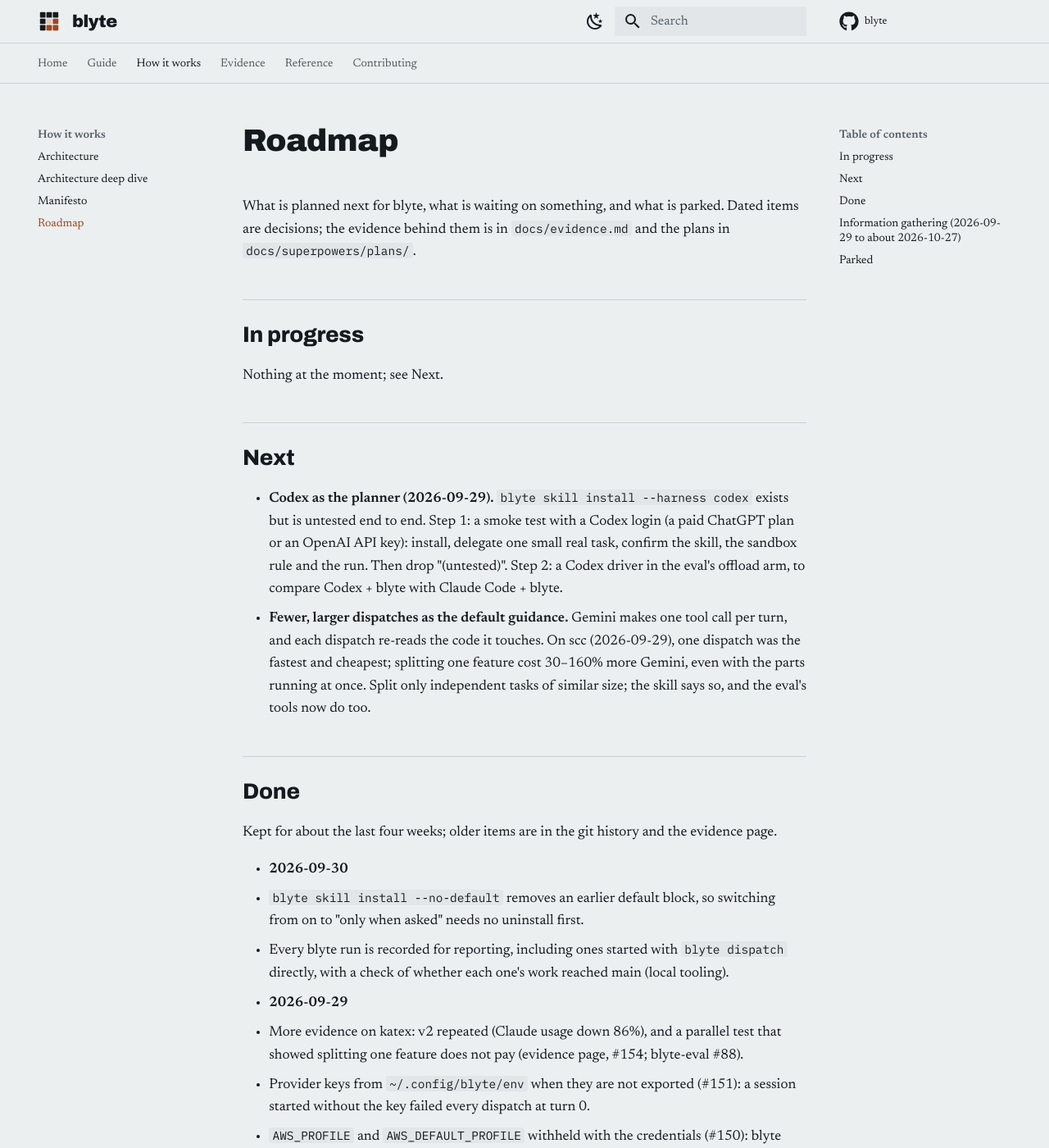
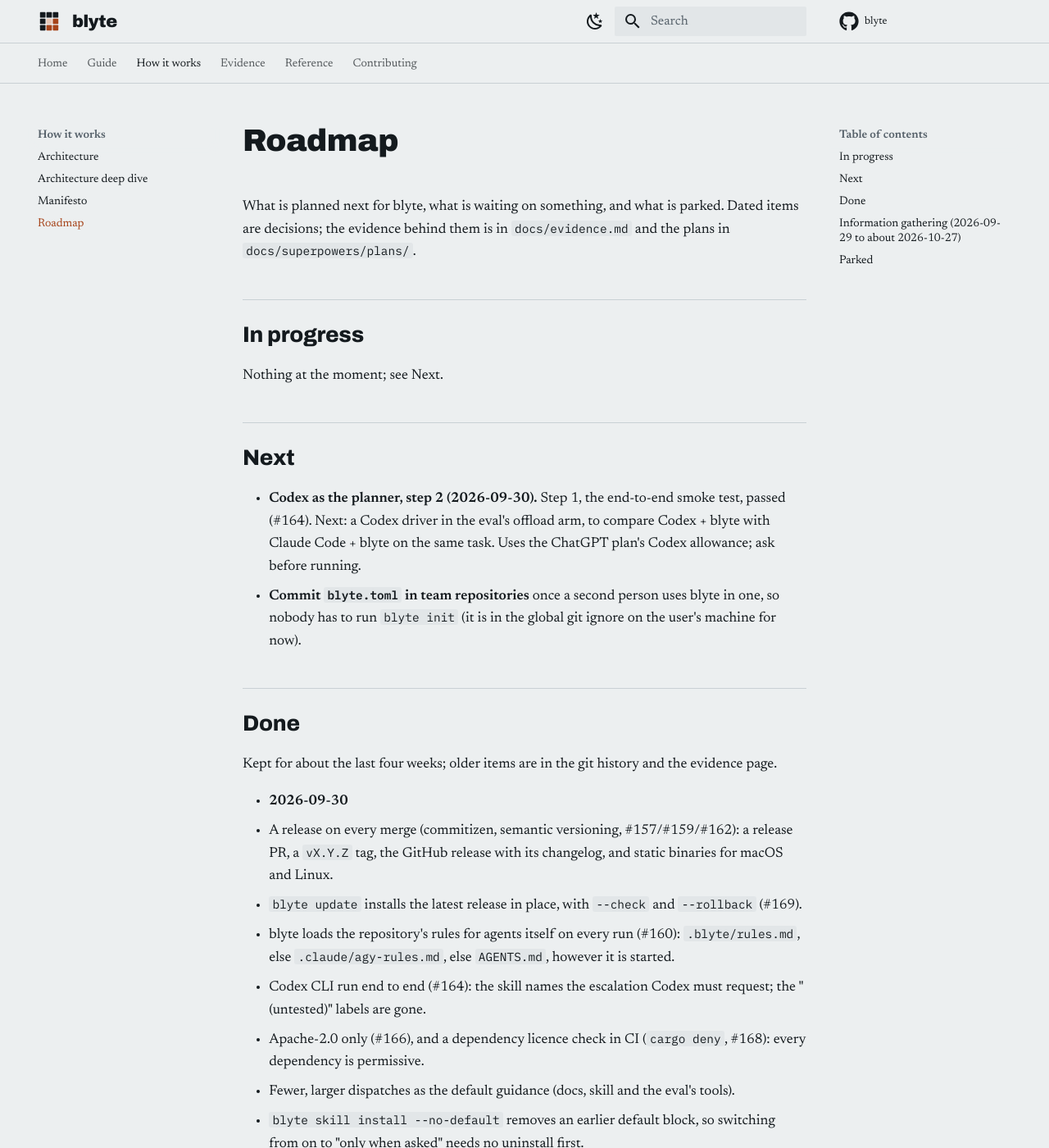
Before and after one commit to dnf0/blyte, an MkDocs documentation site: the page built from docs/roadmap.md, in a window 1280 px wide and 1400 px high. Shown: the whole window at 82% size. Built offline with MkDocs 1.6.1 and Material for MkDocs 9.7.7, drawn with Linux system fonts in a browser that asks for light colours; comment, search, counter and statistics services are not loaded; some of the changed text lies outside the part shown.

Commit message:
docs: roadmap, 2026-09-30 done, and what waits for open source
Co-Authored-By: Claude Opus 5.5 (1M context) <noreply@anthropic.com>

```diff
--- a/docs/roadmap.md
+++ b/docs/roadmap.md
@@ -9,21 +9,27 @@ Nothing at the moment; see Next.
 
 ## Next
 
-- **Codex as the planner (2026-09-29).** `blyte skill install --harness codex` exists but is untested
-  end to end. Step 1: a smoke test with a Codex login (a paid ChatGPT plan or an OpenAI API key):
-  install, delegate one small real task, confirm the skill, the sandbox rule and the run. Then drop
-  "(untested)". Step 2: a Codex driver in the eval's offload arm, to compare Codex + blyte with
-  Claude Code + blyte.
-- **Fewer, larger dispatches as the default guidance.** Gemini makes one tool call per turn, and each
-  dispatch re-reads the code it touches. On scc (2026-09-29), one dispatch was the fastest and
-  cheapest; splitting one feature cost 30–160% more Gemini, even with the parts running at once.
-  Split only independent tasks of similar size; the skill says so, and the eval's tools now do too.
+- **Codex as the planner, step 2 (2026-09-30).** Step 1, the end-to-end smoke test, passed (#164).
+  Next: a Codex driver in the eval's offload arm, to compare Codex + blyte with Claude Code + blyte
+  on the same task. Uses the ChatGPT plan's Codex allowance; ask before running.
+- **Commit `blyte.toml` in team repositories** once a second person uses blyte in one, so nobody has
+  to run `blyte init` (it is in the global git ignore on the user's machine for now).
 
 ## Done
 
 Kept for about the last four weeks; older items are in the git history and the evidence page.
 
 - **2026-09-30**
+  - A release on every merge (commitizen, semantic versioning, #157/#159/#162): a release PR, a
+    `vX.Y.Z` tag, the GitHub release with its changelog, and static binaries for macOS and Linux.
+  - `blyte update` installs the latest release in place, with `--check` and `--rollback` (#169).
+  - blyte loads the repository's rules for agents itself on every run (#160): `.blyte/rules.md`,
+    else `.claude/agy-rules.md`, else `AGENTS.md`, however it is started.
+  - Codex CLI run end to end (#164): the skill names the escalation Codex must request; the
+    "(untested)" labels are gone.
+  - Apache-2.0 only (#166), and a dependency licence check in CI (`cargo deny`, #168): every
+    dependency is permissive.
+  - Fewer, larger dispatches as the default guidance (docs, skill and the eval's tools).
   - `blyte skill install --no-default` removes an earlier default block, so switching from on to
     "only when asked" needs no uninstall first.
   - Every blyte run is recorded for reporting, including ones started with `blyte dispatch`
@@ -51,4 +57,12 @@ Kept for about the last four weeks; older items are in the git history and the e
 ## Parked
 
 - **Open-sourcing blyte** and the brief for Jack: on hold until the information gathering ends.
-- **Docs hosting and the licence line:** parked until the decision to go public.
+- **Docs hosting:** parked until the decision to go public.
+- **When open source is approved** (these need a public repository and a crates.io release):
+  - `blyte update` updates the way blyte was installed: `cargo install blyte --locked` (or
+    `cargo binstall blyte`) for a cargo install, detected from `~/.cargo/.crates2.json`, and the
+    release binary over plain HTTPS otherwise, with no GitHub CLI needed. Today it always downloads
+    the release binary through `gh`.
+  - Publish the crates to crates.io (`cd.yml`, manual, dry run first).
+  - Contributions: a DCO sign-off or a CLA, decided with Jack and legal, before accepting outside
+    pull requests.
```
